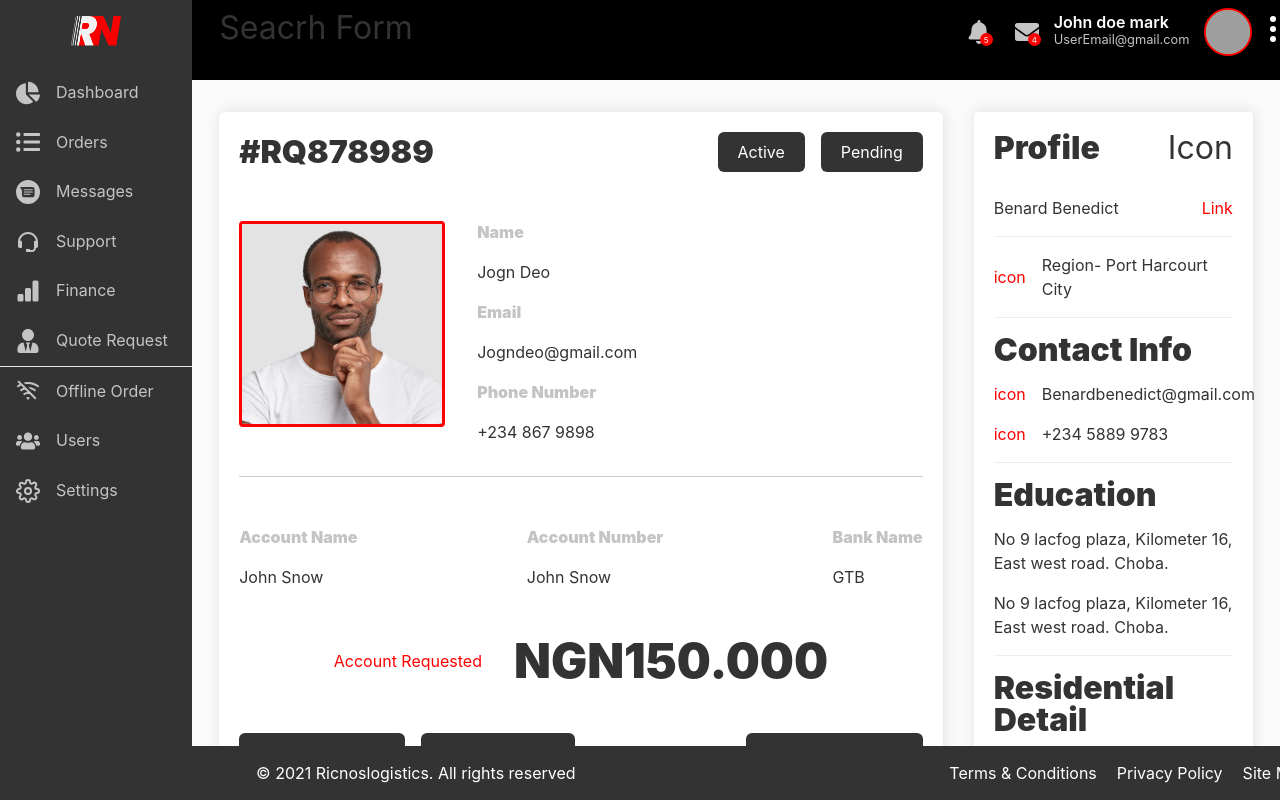
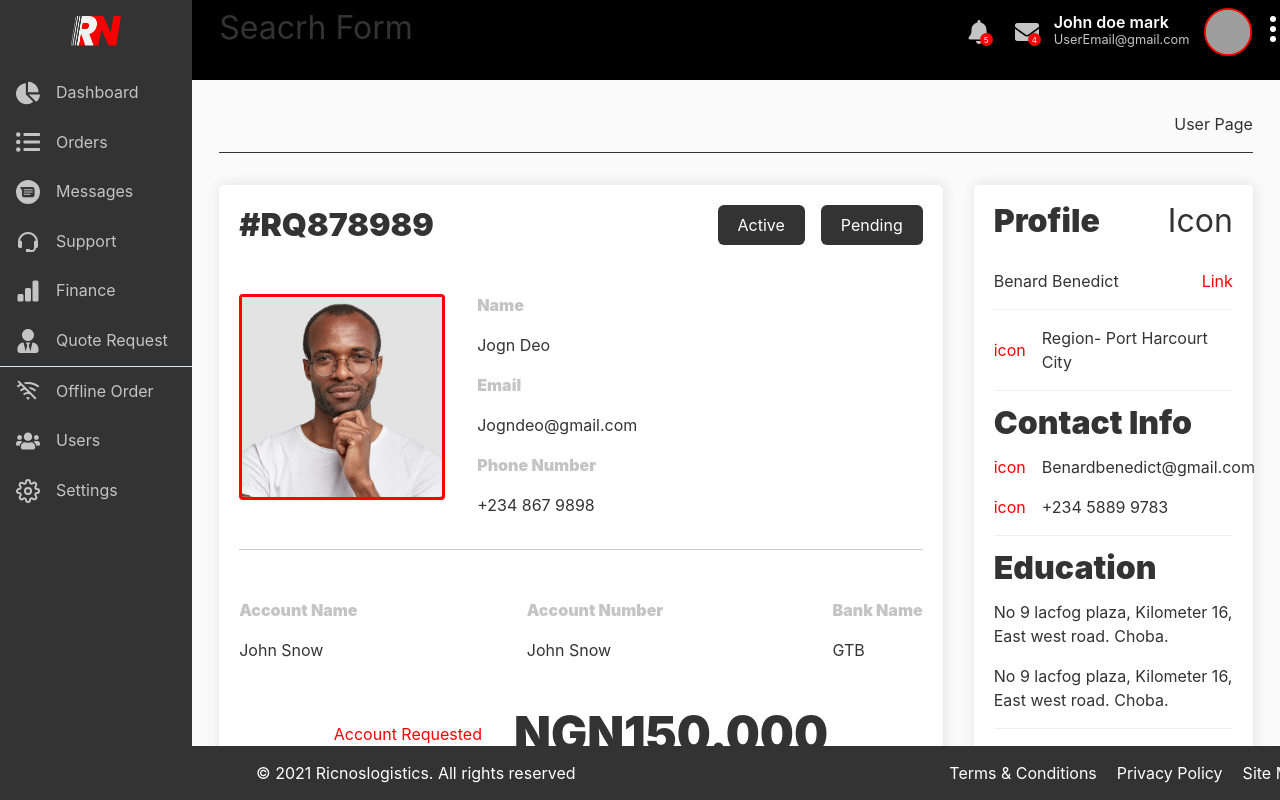
Before and after one commit to calebbenjin/ricnosadmin1, a Next.js app: page /admin/finance/profile in a window 1280 px wide. Built offline with nearby package versions, Linux system fonts and the light colour scheme; grey boxes are pictures that could not be loaded.

Commit message:
Finance page error fixed

```diff
--- a/src/pages/admin/finance/profile.js
+++ b/src/pages/admin/finance/profile.js
@@ -1,4 +1,4 @@
-// import Heading from '@/components/atoms/Heading'
+import Heading from '@/components/atoms/Heading'
 import Container from '@/components/atoms/Container'
 import Layout from '@/components/organisms/Layout'
 import styled from 'styled-components'
@@ -9,7 +9,7 @@ export default function UserPage() {
   return (
     <Layout title='User Details'>
       <Container>
-        {/* <Heading>User Page</Heading> */}
+        <Heading>User Page</Heading>
         <ProfileContainer>
           <Profile>
             <div className='cardHead'>
```
